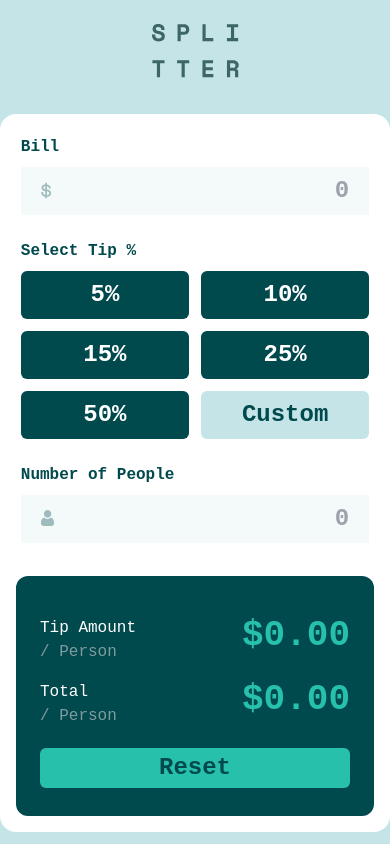
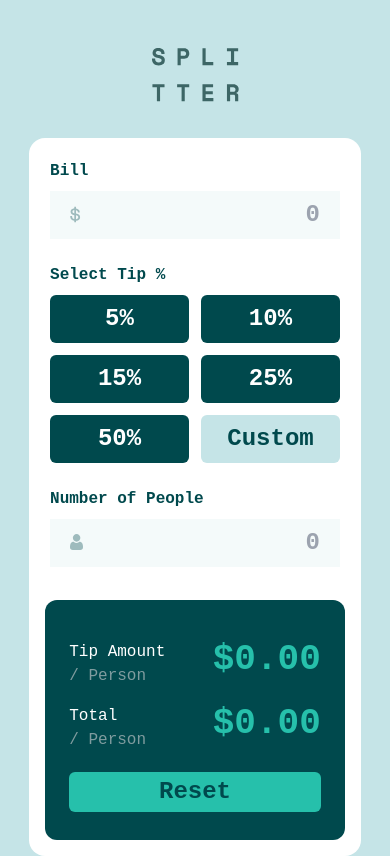
Before and after one commit to pxycknomdictator/TipCalculator-App, a React (Vite) app: page / in a window 390 px wide. Built offline with nearby package versions, Linux system fonts and the light colour scheme.

Commit message:
fix issues

```diff
--- a/src/components/Calculator.jsx
+++ b/src/components/Calculator.jsx
@@ -10,8 +10,8 @@ import Total from "./Total.jsx";
 
 const Calculator = () => {
   return (
-    <div className="w-screen h-screen bg-Light_grayish_cyan flex justify-center md:items-center">
-      <div className="mt-6 md:mt-0 w-[40rem] md:w-[45rem] lg:w-[50rem] mx-auto">
+    <div className="w-screen h-screen flex justify-center md:items-center">
+      <div className="mt-12 md:mt-0 w-[85%] md:w-[45rem] lg:w-[50rem] mx-auto">
         <Logo />
 
         <div className="bg-White rounded-2xl p-4 grid md:grid-cols-2 mt-9 gap-7">
--- a/src/index.css
+++ b/src/index.css
@@ -5,6 +5,9 @@
 @layer base {
   html {
     font-family: "Space Mono", monospace;
+    width: 100%;
+    height: 100%;
+    background: hsl(185, 41%, 84%);
   }
 }
 
```
